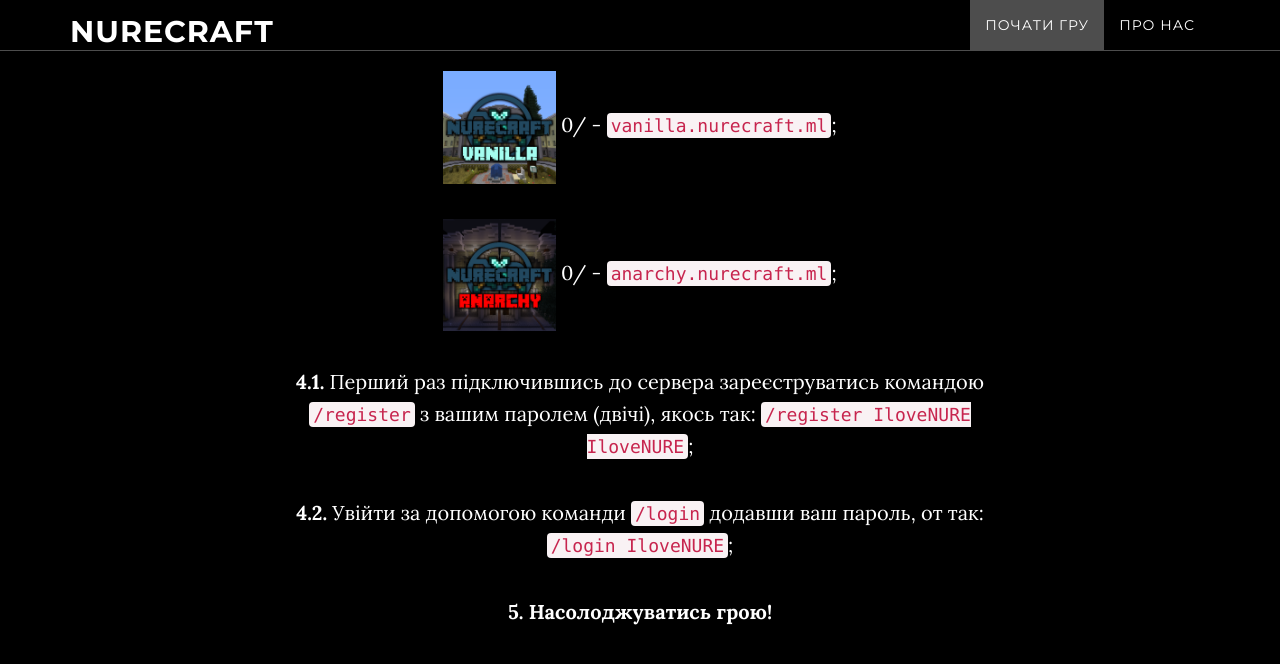
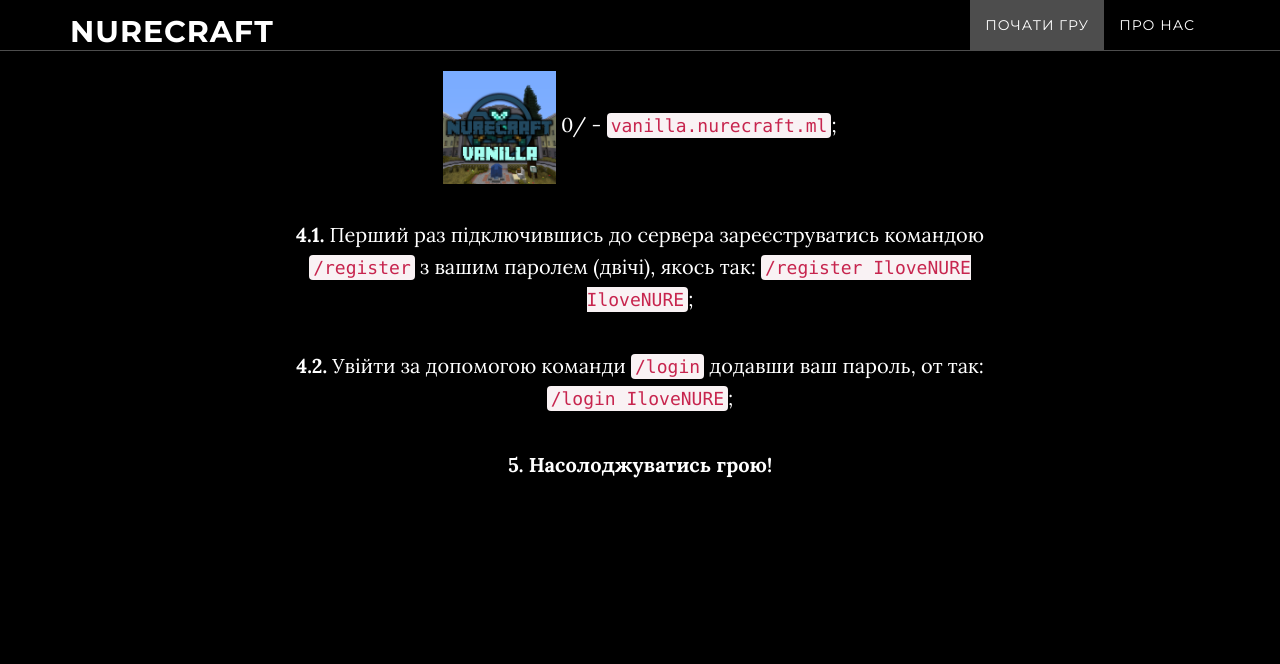
Before and after one commit to nurecraft/nurecraft.github.io, a Jekyll site: the page built from index.html, in a window 1280 px wide and 900 px high, scrolled down 1407 px, cut to the strip 0-712 px from the top of the window. Shown: the top 664 px of the strip. Built offline with Jekyll 4.4.1, drawn with Linux system fonts in a browser that asks for light colours.

Commit message:
Comment Anarchy server

```diff
--- a/_includes/about.html
+++ b/_includes/about.html
@@ -14,13 +14,13 @@
                     </span> - <code>vanilla.nurecraft.ml</code>;
                 </p>
                 <p id="vanilla-players"></p>
-                <p id="anarchy-container">
+                <!-- <p id="anarchy-container">
                     <img src="/img/anarchy-icon.png" alt="Anarchy" height="15%" width="15%">
                     <span class="anarchy-status">
                         <span class="anarchy-online">0</span>/<span class="anarchy-max"></span>
                     </span> - <code>anarchy.nurecraft.ml</code>;
                 </p>
-                <p id="anarchy-players"></p>
+                <p id="anarchy-players"></p>  -->
                 <p><b>4.1.</b> Перший раз підключившись до сервера зареєструватись командою <code>/register</code> з вашим паролем (двічі), якось так: <code>/register IloveNURE IloveNURE</code>;</p>
                 <p><b>4.2.</b> Увійти за допомогою команди <code>/login</code> додавши ваш пароль, от так: <code>/login IloveNURE</code>;</p>
                 <p><b>5. Насолоджуватись грою!</b></p>
```
